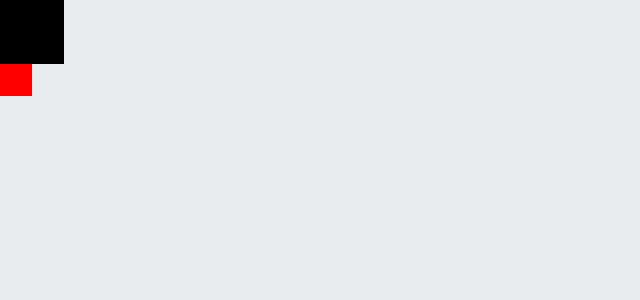
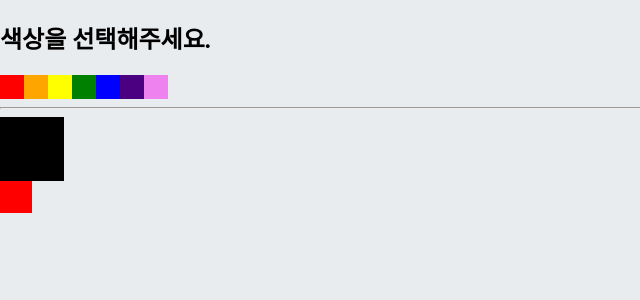
Before and after one commit to Wony-Lee/react_study, a React (Create React App) app: page / in a window 1280 px wide. Shown: the top 300 px of the page, without its empty margins (0-640 px from the left). Built offline with nearby package versions, Linux system fonts and the light colour scheme.

Commit message:
Color Update

```diff
--- a/src/App.js
+++ b/src/App.js
@@ -1,14 +1,14 @@
 import React from "react";
 import ColorBox from "./componentns/ColorBox";
+import SelectColors from "./componentns/SelectColors";
 import { ColorProvider } from "./contexts/Context";
 const App = () => {
     return (
         <ColorProvider>
-            <>
-                <div>
-                    <ColorBox />
-                </div>
-            </>
+            <div>
+                <SelectColors />
+                <ColorBox />
+            </div>
         </ColorProvider>
     );
 };
--- /dev/null
+++ b/src/componentns/SelectColors.js
@@ -0,0 +1,37 @@
+import React from "react";
+import { ColorConsumer } from "../contexts/Context";
+
+const colors = ["red", "orange", "yellow", "green", "blue", "indigo", "violet"];
+
+const SelectColors = () => {
+    return (
+        <>
+            <h2>색상을 선택해주세요.</h2>
+            <ColorConsumer>
+                {({ actions }) => (
+                    <div style={{ display: "flex" }}>
+                        {colors.map((color) => (
+                            <div
+                                key={color}
+                                style={{
+                                    background: color,
+                                    width: "24px",
+                                    height: "24px",
+                                    cursor: "pointer",
+                                }}
+                                onClick={() => actions.setColor(color)}
+                                onContextMenu={(e) => {
+                                    e.preventDefault();
+                                    actions.setSubColor(color);
+                                }}
+                            />
+                        ))}
+                    </div>
+                )}
+            </ColorConsumer>
+            <hr />
+        </>
+    );
+};
+
+export default SelectColors;
```
